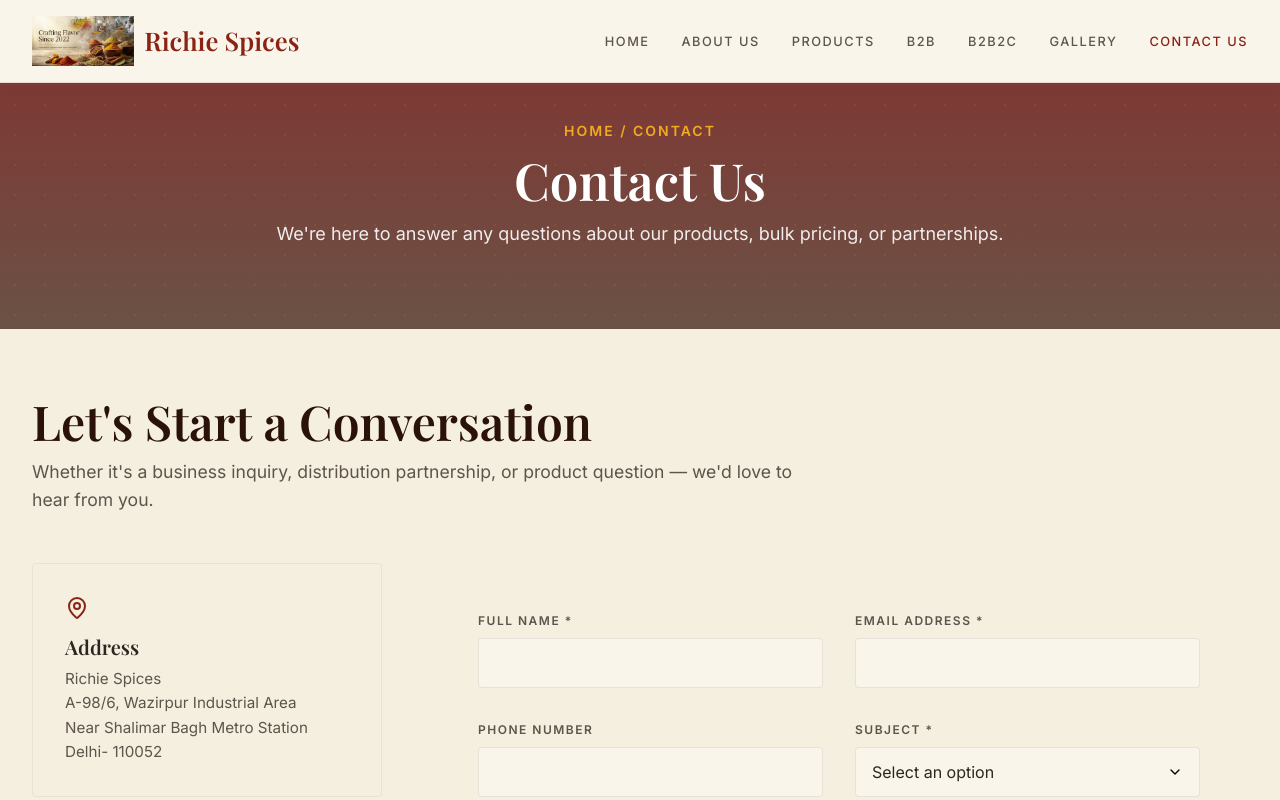
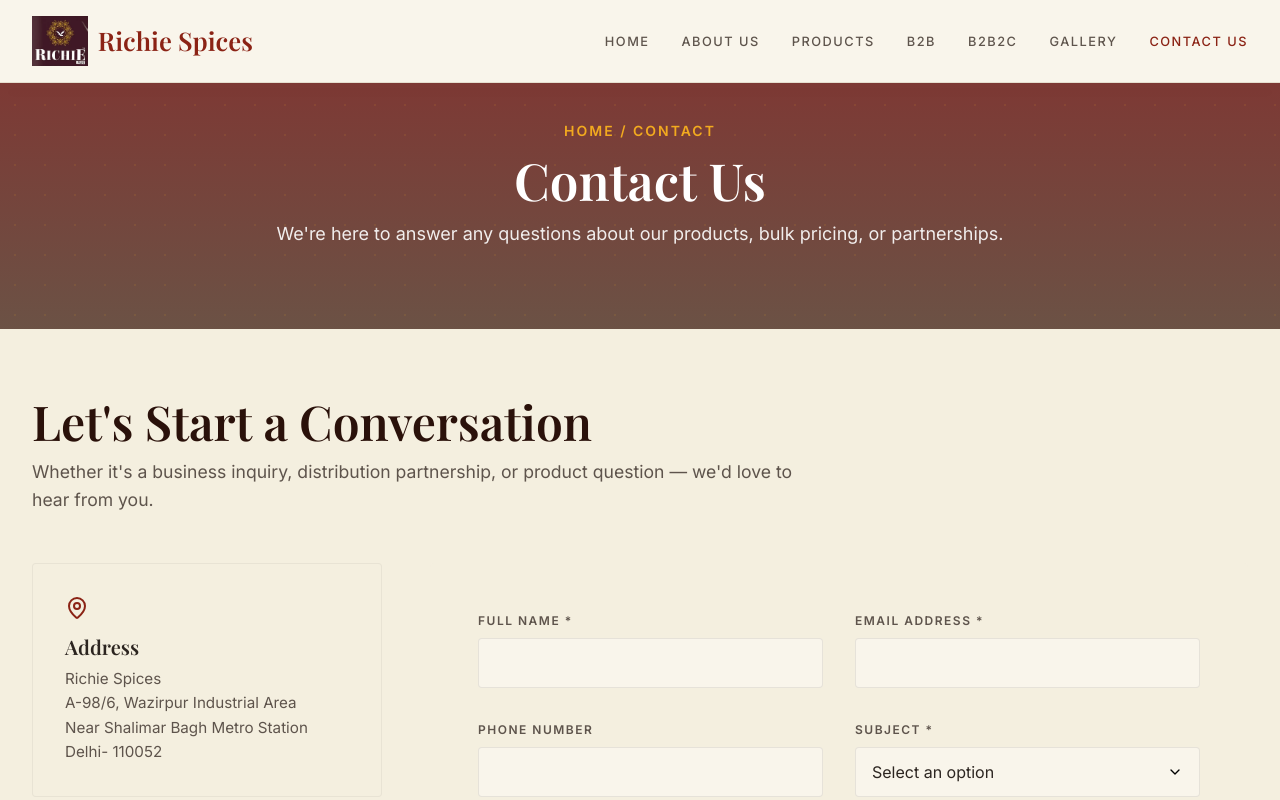
Before and after one commit to hemanthsrisai/Richiespices, a React (Vite) app: page /contact in a window 1280 px wide. Shown: the top 800 px of the page. Built offline with nearby package versions, Linux system fonts and the light colour scheme; a web font is replaced by a local one.

Commit message:
feat: swap navbar logo to richiespices-logo.png

```diff
--- a/src/components/layout/Navbar.jsx
+++ b/src/components/layout/Navbar.jsx
@@ -40,7 +40,7 @@
     <header className={`${styles.header} ${isScrolled ? styles.scrolled : ''} ${!needsTransparentNav && !isScrolled ? styles.solidDefault : ''}`}>
       <div className={`container ${styles.navContainer}`}>
         <Link to="/" className={styles.logo}>
-          <img src="/media/mainrich.png" alt="Richie Spices Logo" className={styles.logoImage} />
+          <img src="/media/richiespices-logo.png" alt="Richie Spices Logo" className={styles.logoImage} />
           <h1 className="serif-heading">Richie Spices</h1>
         </Link>
 
```
Also changed, not shown: public/media/richiespices-logo.png (added).
